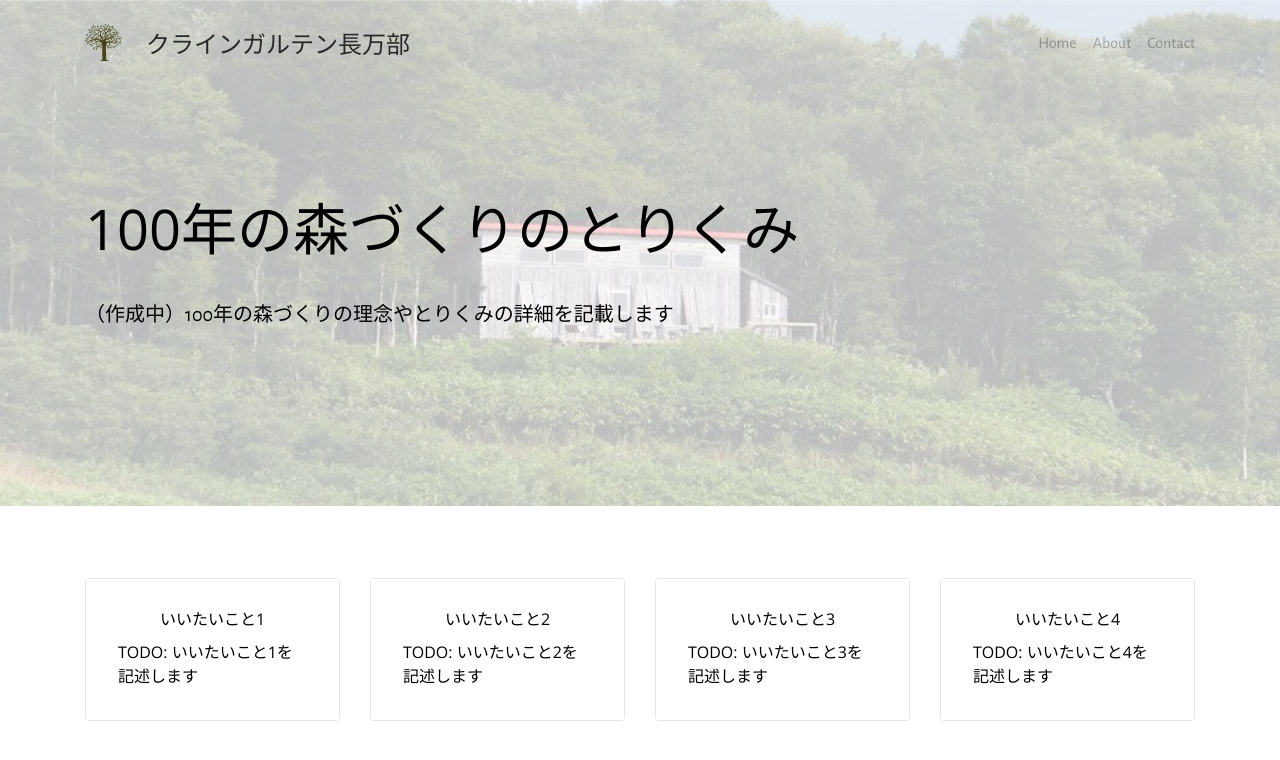
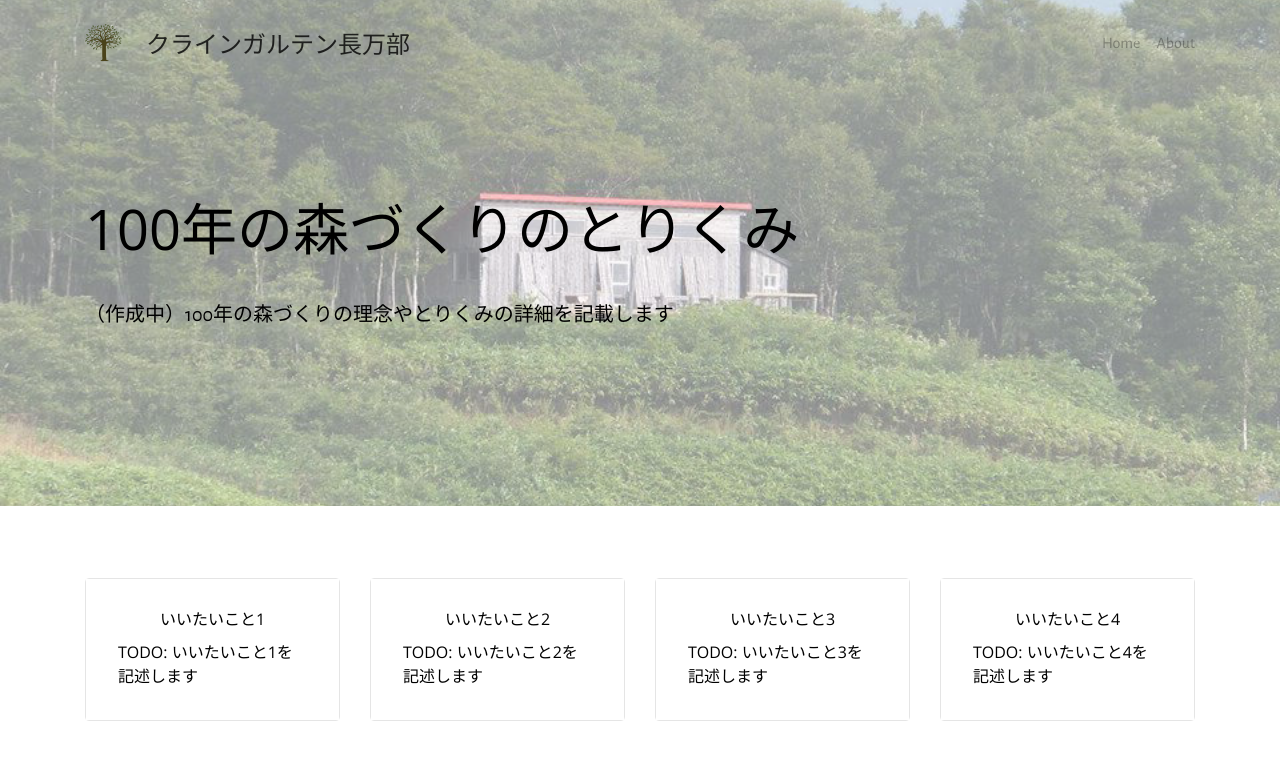
Before and after one commit to son-risa/osyagarten, a plain HTML site: page page1.html in a window 1280 px wide. Drawn offline with nearby package versions, Linux system fonts and the light colour scheme.

Commit message:
create github pages

```diff
--- a/page1.html
+++ b/page1.html
@@ -34,13 +34,13 @@
 
 
 
-            <ul class="nav navbar-nav pull-xs-right"><li class="nav-item"><a class="nav-link" href="index.html">Home</a></li><li class="nav-item"><a class="nav-link" href="page1.html">About</a></li><li class="nav-item"><a class="nav-link" href="mailto:osyagarten@gmail.com">Contact</a></li></ul>
+            <ul class="nav navbar-nav pull-xs-right"><li class="nav-item"><a class="nav-link" href="index.html">Home</a></li><li class="nav-item"><a class="nav-link" href="page1.html">About</a></li></ul>
         </div>
     </div>
 </nav>
 
-<section class="mbr-section mbr-parallax-background col-undefined mbr-after-navbar" id="content5-l" data-rv-view="43" style="background-image: url(assets/images/20140813-25-960x720.jpg); padding-top: 9rem; padding-bottom: 9rem;">
-    <div class="mbr-overlay" style="opacity: 0.7; background-color: rgb(255, 255, 255);"></div>
+<section class="mbr-section mbr-background col-undefined mbr-after-navbar" id="content5-l" data-rv-view="43" style="background-image: url(assets/images/20140813-25-960x720.jpg); padding-top: 9rem; padding-bottom: 9rem;">
+    <div class="mbr-overlay" style="opacity: 0.5; background-color: rgb(255, 255, 255);"></div>
     <div class="container">
         <h3 class="mbr-section-title display-2">100年の森づくりのとりくみ</h3>
         <div class="lead"><p>（作成中）100年の森づくりの理念やとりくみの詳細を記載します</p></div>
@@ -92,7 +92,6 @@
   <script src="assets/tether/tether.min.js"></script>
   <script src="assets/bootstrap/js/bootstrap.min.js"></script>
   <script src="assets/smooth-scroll/smooth-scroll.js"></script>
-  <script src="assets/jarallax/jarallax.js"></script>
   <script src="assets/puritym/js/script.js"></script>
 
 
```
Also changed, not shown: index.html (+1 -1 lines), 1 other file.
